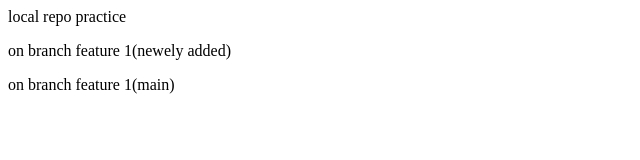
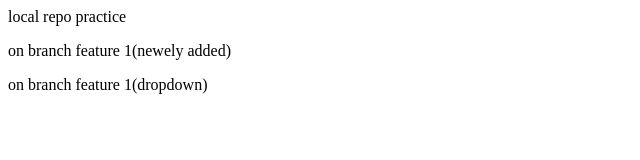
Before and after one commit to Devops-ak25/misty, a plain HTML site: page index.html in a window 1280 px wide. Shown: the full height of the page, 0-640 px from the left. Drawn offline with Linux system fonts and the light colour scheme.

Commit message:
dropdown

```diff
--- a/index.html
+++ b/index.html
@@ -1,3 +1,3 @@
 <p>local repo practice</p>
 <p>on branch  feature 1(newely added)</p>
-<p>on branch  feature 1(main)</p>
+<p>on branch  feature 1(dropdown)</p>
```
